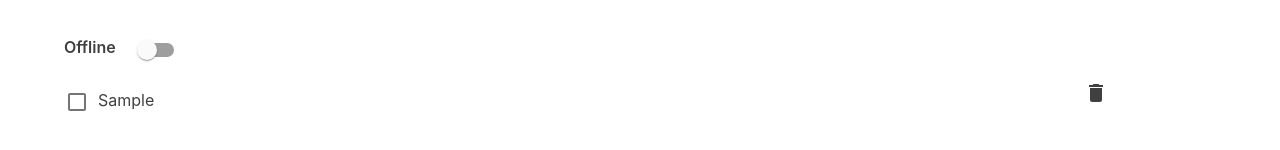
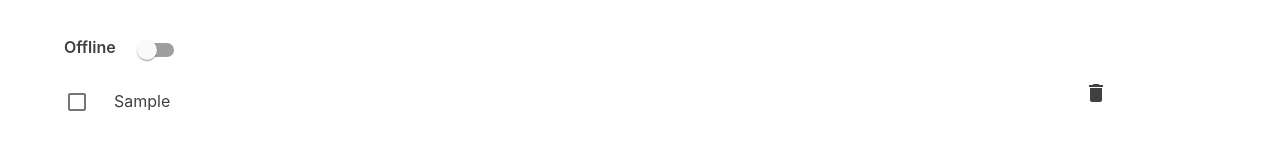
Before and after one commit to hoyipyik/todoonline, a React (Create React App) app: page / in a window 1280 px wide. Both pictures are taken after typing "Sample" into the empty fields and a click on the button "Add". Shown: the part 180-330 px from the top of the page. Built offline with nearby package versions, Linux system fonts and the light colour scheme.

Commit message:
add property and crossline

```diff
--- a/src/App.js
+++ b/src/App.js
@@ -87,7 +87,8 @@ export class App extends PureComponent {
     const item = {
       title: this.state.title,
       checked: this.state.checked,
-      id: this.state.data.length
+      id: this.state.data.length,
+      property: false
     }
     const data =[...this.state.data, item]
     if(this.state.title!=="")
--- a/src/Components/Item/Item.js
+++ b/src/Components/Item/Item.js
@@ -15,7 +15,12 @@ export default function item (props){
                         onClick={()=>props.checkboxHandler(props.id)}
                         color="primary"
                         checked={props.checked}/>
-                    {props.title}
+                    <span
+                        onClick={()=>props.propertyHandler(props.id)}
+                        style={{ textDecoration: props.checked ? "line-through" : null,
+                            marginLeft:16, fontWeight: props.property ? "bold" : null,}}>
+                            {props.title}
+                    </span>
                 </Grid>
                 <Grid item xs={2}>
                         <DeleteIcon
--- a/src/container/List/List.js
+++ b/src/container/List/List.js
@@ -7,7 +7,7 @@ export default class List extends PureComponent {
 
     checkboxHandler = (index)=>{
         let data = [...this.props.data]
-        console.log("checkbox debug" ,data[index])
+        // console.log("checkbox debug" ,data[index])
         data[index].checked = !data[index].checked
         // if(this.props.onlineMode){
         //     axios.post("/data.json", data)
@@ -37,12 +37,27 @@ export default class List extends PureComponent {
         // }
     }
 
+    propertyHandler = (index)=>{
+        let data = [...this.props.data]
+        // console.log("checkbox debug" ,data[index])
+        data[index].property = !data[index].property
+        // if(this.props.onlineMode){
+        //     axios.post("/data.json", data)
+        //     .then(responce=>{
+        //         console.log("Post", responce)
+        //     })
+        //     .catch(error=>console.log(error))
+        // }
+        this.props.updateData(data)
+    }
+
     render() {
         const data = this.props.data
         let items = <p>Loading .....</p>
         items = data.map((item,index)=>{
             let checked = item.checked
             let title = item.title
+            let property = item.property
             // console.log(this.props.data[index].checked)
             return <Item
                 key={item.id+3}
@@ -50,6 +65,8 @@ export default class List extends PureComponent {
                 checked={checked}
                 checkboxHandler={this.checkboxHandler}
                 deleteButtonHandler={this.deleteButtonHandler}
+                propertyHandler={this.propertyHandler}
+                property={property}
                 title={title}/>
         })
         console.log("[List.js]: Full data", data)
```
